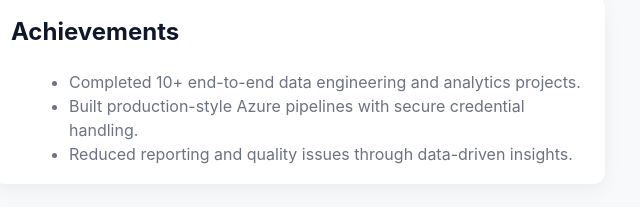
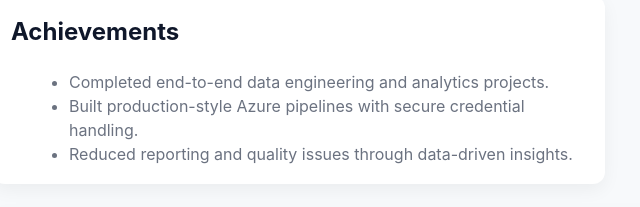
Before and after one commit to ROSHANFAREED/ROSHANFAREED.github.io, a plain HTML site: page index.html in a window 1280 px wide. Shown: the part 1223-1430 px from the top of the page, 171-811 px from the left. Drawn offline with Linux system fonts and the light colour scheme.

Commit message:
Update index.html

```diff
--- a/index.html
+++ b/index.html
@@ -308,7 +308,7 @@
       <section class="card" style="margin-top:20px">
         <h2 style="margin-top:0">Achievements</h2>
         <ul style="margin:10px 0 0 18px;color:var(--muted)">
-          <li>Completed 10+ end-to-end data engineering and analytics projects.</li>
+          <li>Completed end-to-end data engineering and analytics projects.</li>
           <li>Built production-style Azure pipelines with secure credential handling.</li>
           <li>Reduced reporting and quality issues through data-driven insights.</li>
         </ul>
```
